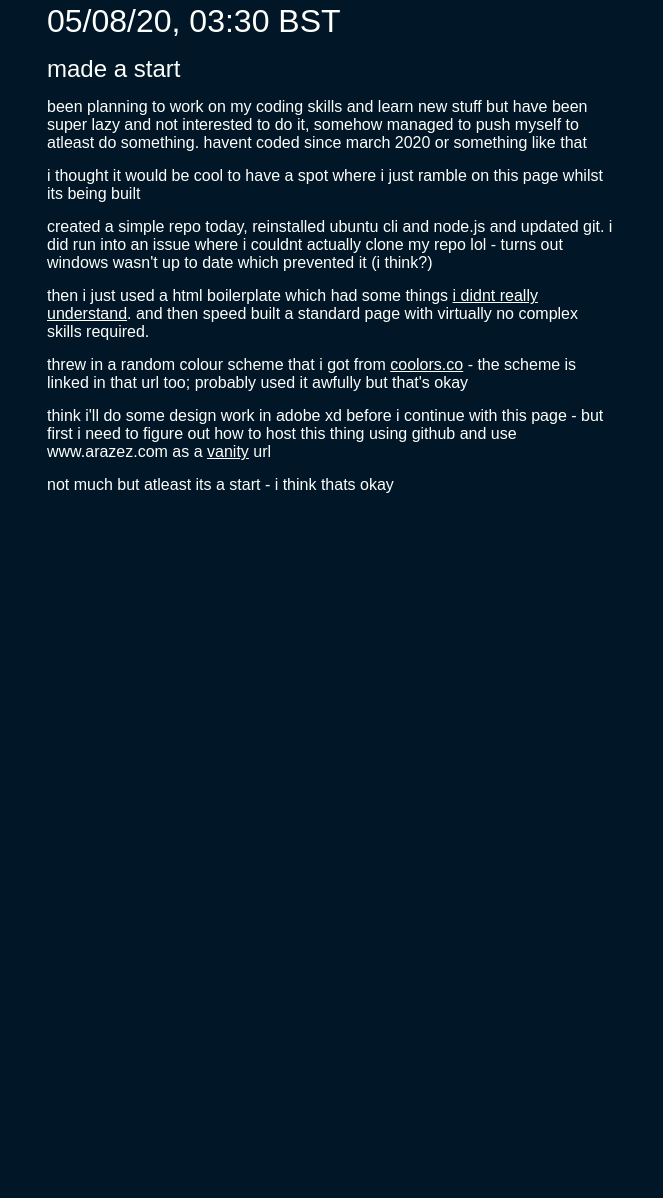
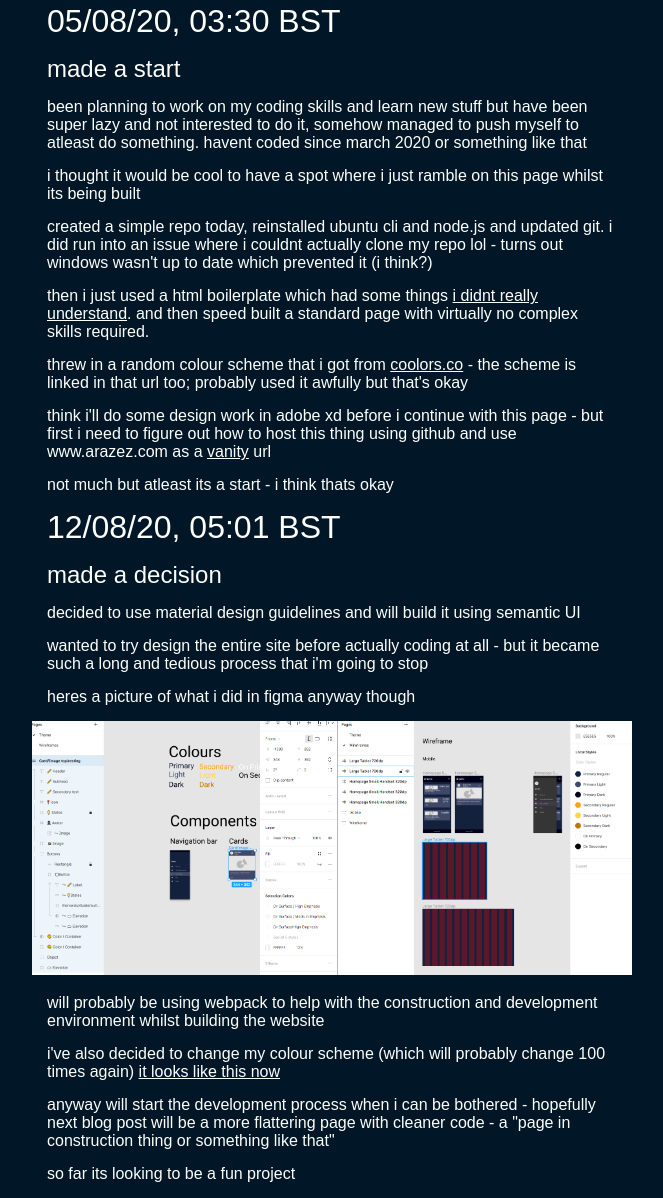
Before and after one commit to AmjedAgabani/www.arazez.com, a plain HTML site: page index.html in a window 1280 px wide. Shown: the part 302-1500 px from the top of the page, without its empty margins (68-731 px from the left). Before the commit the page ends 811 px from the top, so only its background shows below. Drawn offline with Linux system fonts and the light colour scheme.

Commit message:
added blog post

```diff
--- a/index.html
+++ b/index.html
@@ -69,7 +69,9 @@
                 date which prevented it (i think?)
             </p>
             <p>
-                then i just used a html boilerplate which had some things <a href="javascript:void(0);">i didnt really understand<span class="tooltip">also didnt bother to search up on, maybe next time though?</span></a>. and then speed
+                then i just used a html boilerplate which had some things <a href="javascript:void(0);">i didnt really
+                    understand<span class="tooltip">also didnt bother to search up on, maybe next time
+                        though?</span></a>. and then speed
                 built a standard page with virtually no complex skills required.
             </p>
             <p>
@@ -79,11 +81,51 @@
             </p>
             <p>
                 think i'll do some design work in adobe xd before i continue with this page - but first i need to
-                figure out how to host this thing using github and use www.arazez.com as a <a href="javascript:void(0);">vanity<span
-                        class="tooltip">(i think thats the right term to use?)</span></a> url
+                figure out how to host this thing using github and use www.arazez.com as a <a
+                    href="javascript:void(0);">vanity<span class="tooltip">(i think thats the right term to
+                        use?)</span></a> url
             </p>
             <p>
                 not much but atleast its a start - i think thats okay
+            </p>
+        </div>
+    </div>
+
+    <div class="container blog-container ">
+        <div class="row" id="blog-date-and-time">
+            <p>
+                12/08/20, 05:01 BST
+            </p>
+        </div>
+        <div class="row" id="blog-title">
+            <p>
+                made a decision
+            </p>
+        </div>
+        <div class="row" id="blog-content">
+            <p>
+                decided to use material design guidelines and will build it using semantic UI
+            </p>
+            <p>
+                wanted to try design the entire site before actually coding at all - but it became such a long and
+                tedious process that i'm going to stop
+            </p>
+            <p>
+                heres a picture of what i did in figma anyway though
+            </p>
+            <img src="figma.PNG" width="600px" />
+            <p>
+                will probably be using webpack to help with the construction and development environment whilst building the website
+            </p>
+            <p>
+                i've also decided to change my colour scheme (which will probably change 100 times again) <a
+                    href="https://coolors.co/000000-14213d-fca311-e5e5e5-ffffff">it looks like this now</a>
+            </p>
+            <p>
+                anyway will start the development process when i can be bothered - hopefully next blog post will be a more flattering page with cleaner code - a "page in construction thing or something like that"
+            </p>
+            <p>
+                so far its looking to be a fun project
             </p>
         </div>
     </div>
```
Also changed, not shown: figma.PNG (added).
